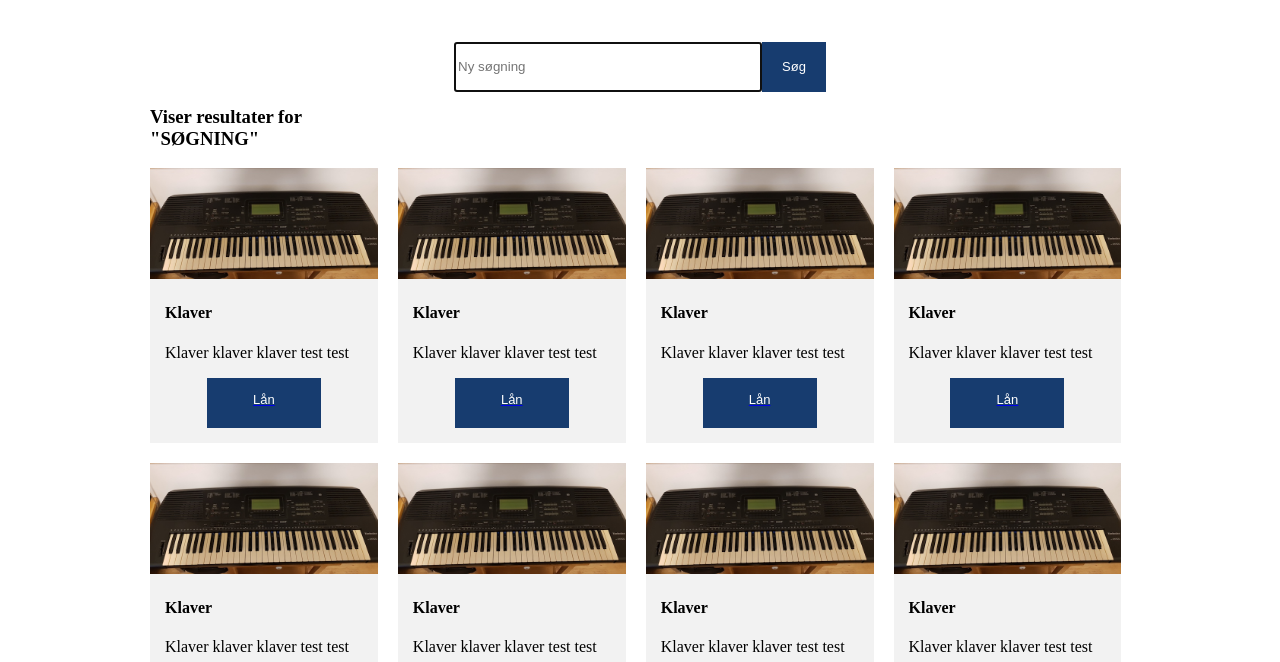
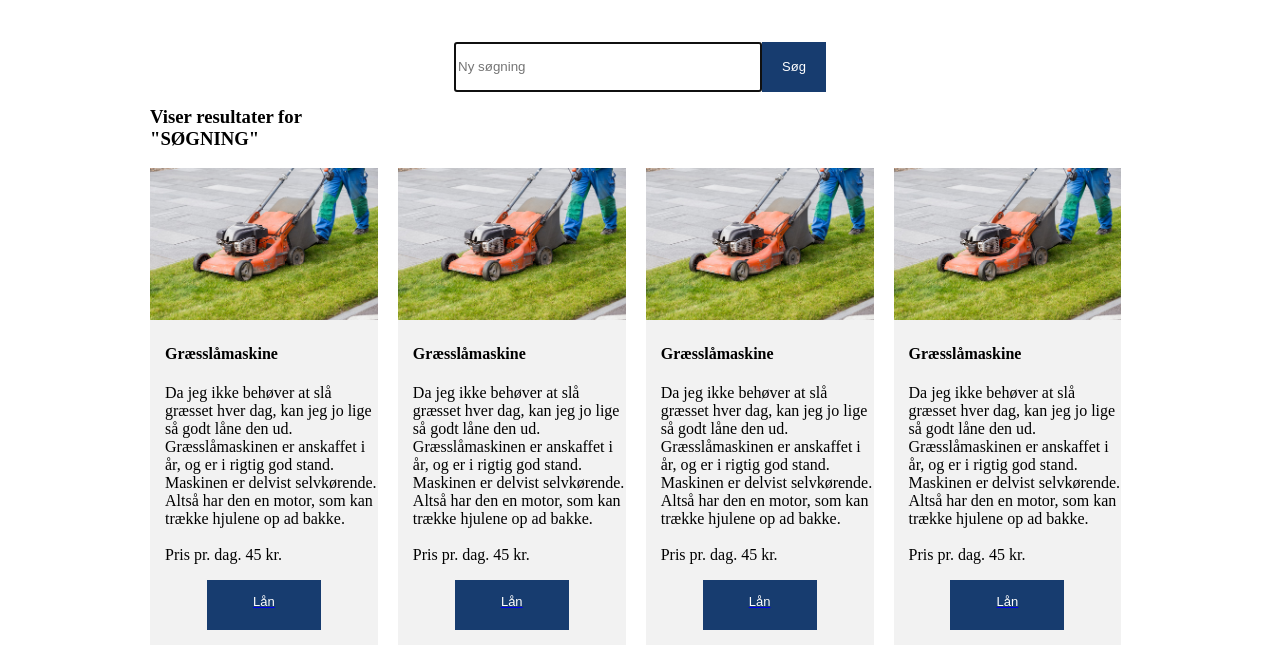
Before and after one commit to kasp773b/FairShare, a plain HTML site: page resultater.html in a window 1280 px wide. Shown: the part 130-792 px from the top of the page. Drawn offline with Linux system fonts and the light colour scheme.

Commit message:
Uploader redigeret version af resultater

```diff
--- a/CSS/styles.scss
+++ b/CSS/styles.scss
@@ -30,6 +30,11 @@ button{
   background-attachment: fixed;
   // Gør billedet tilpasses i højden
   background-size: cover;
+}
+
+//Gør skrift i menu sort på forsiden
+.menuforside a{
+  color: black !important;
 }
 
 // styler header og nav-bar
--- a/resultater.html
+++ b/resultater.html
@@ -41,12 +41,12 @@
     <!--GENSTAND 1-->
     <div class="items item1 Gitem1">
         <!--BILLEDE-->
-        <img src="images/klaver.jpg" width="100%" height="auto"/>
+        <img src="images/graesslaamaskine.jpg" width="100%" height="auto"/>
 
         <!--SEKTION TIL TEKST-->
         <div class="item-tekst">
-            <h4>Klaver</h4>
-            <p>Klaver klaver klaver test test</p>
+            <h4>Græsslåmaskine</h4>
+            <p>Da jeg ikke behøver at slå græsset hver dag, kan jeg jo lige så godt låne den ud. </br>Græsslåmaskinen er anskaffet i år, og er i rigtig god stand. </br> Maskinen er delvist selvkørende. Altså har den en motor, som kan trække hjulene op ad bakke. </br></br> Pris pr. dag. 45 kr.</p>
             <!--KNAP-->
             <a href="../Tema 4 - Fair Share/genstand.html" target="_self">
                 <button>Lån</button>
@@ -57,11 +57,11 @@
     <!--GENSTAND 2-->
     <div class="items item2 Gitem2">
         <!--BILLEDE-->
-        <img src="images/klaver.jpg" width="100%" height="auto"/>
+        <img src="images/graesslaamaskine.jpg" width="100%" height="auto"/>
 
         <div class="item-tekst">
-            <h4>Klaver</h4>
-            <p>Klaver klaver klaver test test</p>
+            <h4>Græsslåmaskine</h4>
+            <p>Da jeg ikke behøver at slå græsset hver dag, kan jeg jo lige så godt låne den ud. </br>Græsslåmaskinen er anskaffet i år, og er i rigtig god stand. </br> Maskinen er delvist selvkørende. Altså har den en motor, som kan trække hjulene op ad bakke. </br></br> Pris pr. dag. 45 kr.</p>
             <!--KNAP-->
             <a href="../Tema 4 - Fair Share/genstand.html" target="_self">
                 <button>Lån</button>
@@ -72,12 +72,12 @@
     <!--GENSTAND 3-->
     <div class="items item3 Gitem3">
         <!--BILLEDE-->
-        <img src="images/klaver.jpg" width="100%" height="auto"/>
+        <img src="images/graesslaamaskine.jpg" width="100%" height="auto"/>
 
         <!--SEKTION TIL TEKST-->
         <div class="item-tekst">
-            <h4>Klaver</h4>
-            <p>Klaver klaver klaver test test</p>
+            <h4>Græsslåmaskine</h4>
+            <p>Da jeg ikke behøver at slå græsset hver dag, kan jeg jo lige så godt låne den ud. </br>Græsslåmaskinen er anskaffet i år, og er i rigtig god stand. </br> Maskinen er delvist selvkørende. Altså har den en motor, som kan trække hjulene op ad bakke. </br></br> Pris pr. dag. 45 kr.</p>
             <!--KNAP-->
             <a href="../Tema 4 - Fair Share/genstand.html" target="_self">
                 <button>Lån</button>
@@ -88,12 +88,12 @@
     <!--GENSTAND 4-->
     <div class="items item4 Gitem4">
         <!--BILLEDE-->
-        <img src="images/klaver.jpg" width="100%" height="auto"/>
+        <img src="images/graesslaamaskine.jpg" width="100%" height="auto"/>
 
         <!--SEKTION TIL TEKST-->
         <div class="item-tekst">
-            <h4>Klaver</h4>
-            <p>Klaver klaver klaver test test</p>
+            <h4>Græsslåmaskine</h4>
+            <p>Da jeg ikke behøver at slå græsset hver dag, kan jeg jo lige så godt låne den ud. </br>Græsslåmaskinen er anskaffet i år, og er i rigtig god stand. </br> Maskinen er delvist selvkørende. Altså har den en motor, som kan trække hjulene op ad bakke. </br></br> Pris pr. dag. 45 kr.</p>
             <!--KNAP-->
             <a href="../Tema 4 - Fair Share/genstand.html" target="_self">
                 <button>Lån</button>
@@ -104,12 +104,12 @@
     <!--GENSTAND 5-->
     <div class="items item5 Gitem5">
         <!--BILLEDE-->
-        <img src="images/klaver.jpg" width="100%" height="auto"/>
+        <img src="images/graesslaamaskine.jpg" width="100%" height="auto"/>
 
         <!--SEKTION TIL TEKST-->
         <div class="item-tekst">
-            <h4>Klaver</h4>
-            <p>Klaver klaver klaver test test</p>
+            <h4>Græsslåmaskine</h4>
+            <p>Da jeg ikke behøver at slå græsset hver dag, kan jeg jo lige så godt låne den ud. </br>Græsslåmaskinen er anskaffet i år, og er i rigtig god stand. </br> Maskinen er delvist selvkørende. Altså har den en motor, som kan trække hjulene op ad bakke. </br></br> Pris pr. dag. 45 kr.</p>
             <!--KNAP-->
             <a href="../Tema 4 - Fair Share/genstand.html" target="_self">
                 <button>Lån</button>
@@ -120,12 +120,12 @@
     <!--GENSTAND 6-->
     <div class="items item6 Gitem6">
         <!--BILLEDE-->
-        <img src="images/klaver.jpg" width="100%" height="auto"/>
+        <img src="images/graesslaamaskine.jpg" width="100%" height="auto"/>
 
         <!--SEKTION TIL TEKST-->
         <div class="item-tekst">
-            <h4>Klaver</h4>
-            <p>Klaver klaver klaver test test</p>
+            <h4>Græsslåmaskine</h4>
+            <p>Da jeg ikke behøver at slå græsset hver dag, kan jeg jo lige så godt låne den ud. </br>Græsslåmaskinen er anskaffet i år, og er i rigtig god stand. </br> Maskinen er delvist selvkørende. Altså har den en motor, som kan trække hjulene op ad bakke. </br></br> Pris pr. dag. 45 kr.</p>
             <!--KNAP-->
             <a href="../Tema 4 - Fair Share/genstand.html" target="_self">
                 <button>Lån</button>
@@ -136,12 +136,12 @@
     <!--GENSTAND 7-->
     <div class="items item7 Gitem7">
         <!--BILLEDE-->
-        <img src="images/klaver.jpg" width="100%" height="auto"/>
+        <img src="images/graesslaamaskine.jpg" width="100%" height="auto"/>
 
         <!--SEKTION TIL TEKST-->
         <div class="item-tekst">
-            <h4>Klaver</h4>
-            <p>Klaver klaver klaver test test</p>
+            <h4>Græsslåmaskine</h4>
+            <p>Da jeg ikke behøver at slå græsset hver dag, kan jeg jo lige så godt låne den ud. </br>Græsslåmaskinen er anskaffet i år, og er i rigtig god stand. </br> Maskinen er delvist selvkørende. Altså har den en motor, som kan trække hjulene op ad bakke. </br></br> Pris pr. dag. 45 kr.</p>
             <!--KNAP-->
             <a href="../Tema 4 - Fair Share/genstand.html" target="_self">
                 <button>Lån</button>
@@ -152,12 +152,12 @@
     <!--GENSTAND 8-->
     <div class="items item8 Gitem8">
         <!--BILLEDE-->
-        <img src="images/klaver.jpg" width="100%" height="auto"/>
+        <img src="images/graesslaamaskine.jpg" width="100%" height="auto"/>
 
         <!--SEKTION TIL TEKST-->
         <div class="item-tekst">
-            <h4>Klaver</h4>
-            <p>Klaver klaver klaver test test</p>
+            <h4>Græsslåmaskine</h4>
+            <p>Da jeg ikke behøver at slå græsset hver dag, kan jeg jo lige så godt låne den ud. </br>Græsslåmaskinen er anskaffet i år, og er i rigtig god stand. </br> Maskinen er delvist selvkørende. Altså har den en motor, som kan trække hjulene op ad bakke. </br></br> Pris pr. dag. 45 kr.</p>
             <!--KNAP-->
             <a href="../Tema 4 - Fair Share/genstand.html" target="_self">
                 <button>Lån</button>
```
Also changed, not shown: index.html (+2 -2 lines), CSS/styles.css, 1 other file.
